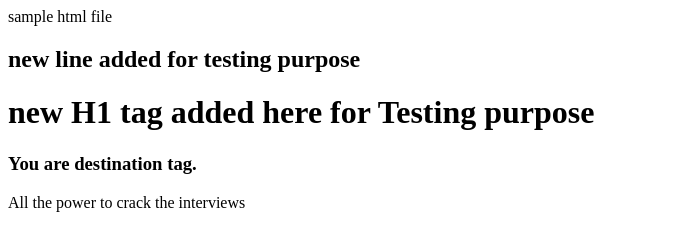
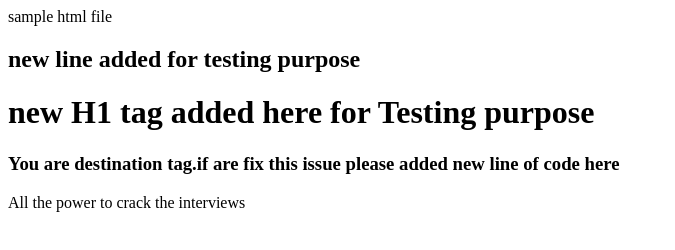
Before and after one commit to vinod12347/practice_Aws, a plain HTML site: page index.html in a window 1280 px wide. Shown: the whole page, without its empty margins (0-675 px from the left). Drawn offline with Linux system fonts and the light colour scheme.

Commit message:
updated coded added here

```diff
--- a/index.html
+++ b/index.html
@@ -5,7 +5,7 @@ sample html file
 <body>
 	<h2> new line added for testing purpose</h2>
 	<h1> new H1 tag added here for Testing purpose</h1>
-	<h3> You are destination tag.</h3>
+	<h3> You are destination tag.if are fix this issue please added new line of code here</h3>
 All the power to crack the interviews
 </body>
 </html>
```
